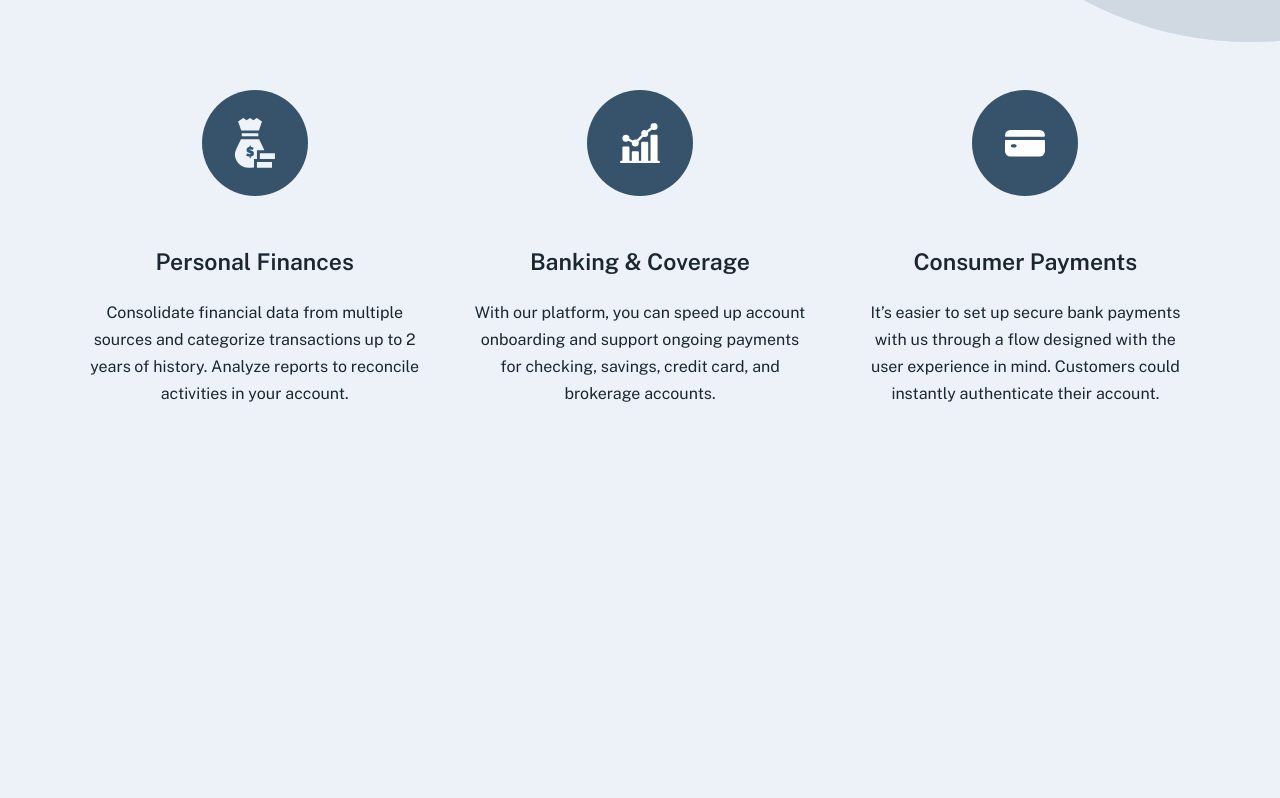
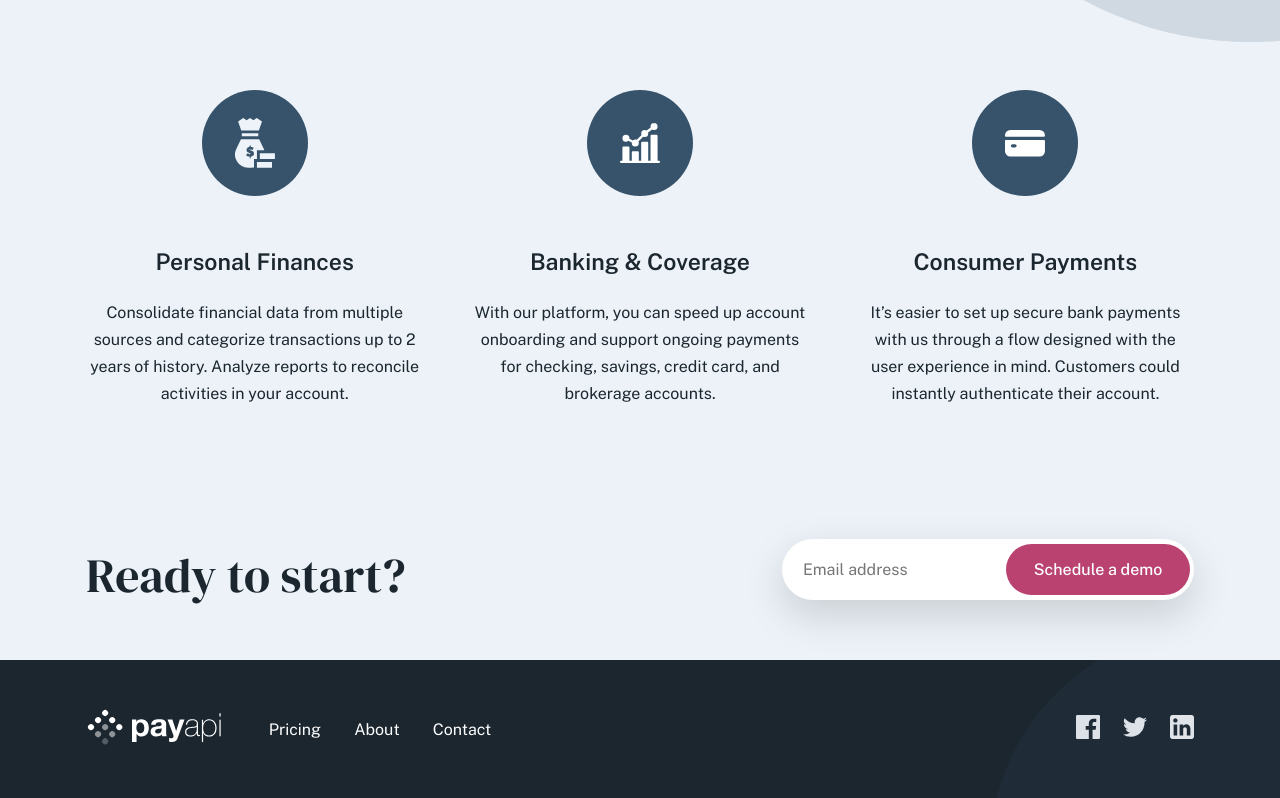
Before and after one commit to kamzzi/PayAPI, a website built with Vite: page index.html in a window 1280 px wide. Shown: the part 2540-3338 px from the top of the page. Before the commit the page ends 3079 px from the top, so only its background shows below. Built offline with nearby package versions, Linux system fonts and the light colour scheme.

Commit message:
CTA,Footer
Add a CTA,footer styling with structure.
Work with accesibility and responsivity.

```diff
--- a/index.html
+++ b/index.html
@@ -102,6 +102,7 @@
           class="header__decoration"
         />
       </header>
+      <main>
         <section class="section-intro">
           <div class="wrapper wrapper--intro">
             <div class="intro">
@@ -171,8 +172,8 @@
                 <div class="z-pattern__content">
                   <h2 class="heading__secondary">Easy to implement</h2>
                   <p class="paragraph">
-                  Our API comes with just a few lines of code. You’ll be up and
-                  running in no time. We built our documentation page to
+                    Our API comes with just a few lines of code. You’ll be up
+                    and running in no time. We built our documentation page to
                     integrate payments functionality with ease.
                   </p>
                 </div>
@@ -210,9 +211,9 @@
                 />
                 <h3 class="feature__title">Personal Finances</h3>
                 <p class="paragraph">
-                Consolidate financial data from multiple sources and categorize
-                transactions up to 2 years of history. Analyze reports to
-                reconcile activities in your account.
+                  Consolidate financial data from multiple sources and
+                  categorize transactions up to 2 years of history. Analyze
+                  reports to reconcile activities in your account.
                 </p>
               </div>
               <div class="feature">
@@ -224,8 +225,8 @@
                 <h3 class="feature__title">Banking & Coverage</h3>
                 <p class="paragraph">
                   With our platform, you can speed up account onboarding and
-                support ongoing payments for checking, savings, credit card, and
-                brokerage accounts.
+                  support ongoing payments for checking, savings, credit card,
+                  and brokerage accounts.
                 </p>
               </div>
               <div class="feature">
@@ -237,13 +238,100 @@
                 <h3 class="feature__title">Consumer Payments</h3>
                 <p class="paragraph">
                   It’s easier to set up secure bank payments with us through a
-                flow designed with the user experience in mind. Customers could
-                instantly authenticate their account.
+                  flow designed with the user experience in mind. Customers
+                  could instantly authenticate their account.
                 </p>
               </div>
             </div>
           </div>
         </section>
+        <section class="section-cta">
+          <div class="wrapper">
+            <div class="cta">
+              <h2 class="heading__secondary">Ready to start?</h2>
+              <form class="newsletter">
+                <div class="newsletter__item">
+                  <input
+                    type="text"
+                    placeholder="Email address"
+                    class="newsletter__input"
+                  />
+                  <p class="form-error">&nbsp;</p>
+                </div>
+                <button class="btn btn--submit">Schedule a demo</button>
+              </form>
+            </div>
+          </div>
+        </section>
+      </main>
+      <footer class="footer">
+        <div class="wrapper">
+          <div class="footer__content">
+            <a href="./index.html" class="logo">
+              <img
+                src="./src/assets/images/shared/desktop/logo.svg"
+                alt="PayAPI"
+                class="logo__image"
+              />
+            </a>
+            <nav class="footer__nav">
+              <ul class="navigation__list">
+                <li class="navigation__item">
+                  <a href="./src/pages/pricing.html" class="link link--footer"
+                    >Pricing</a
+                  >
+                </li>
+                <li class="navigation__item">
+                  <a href="./src/pages/about.html" class="link link--footer"
+                    >About</a
+                  >
+                </li>
+                <li class="navigation__item">
+                  <a href="./src/pages/contact.html" class="link link--footer"
+                    >Contact</a
+                  >
+                </li>
+              </ul>
+            </nav>
+            <div class="footer__socials">
+              <ul class="socials">
+                <li class="socials__item">
+                  <a href="#" class="link socials__link" title="Facebook">
+                    <img
+                      src="./src/assets/images/shared/desktop/facebook.svg"
+                      alt="Facebook"
+                      class="socials__icon"
+                    />
+                  </a>
+                </li>
+                <li class="socials__item">
+                  <a href="#" class="link socials__link" title="Twitter">
+                    <img
+                      src="./src/assets/images/shared/desktop/twitter.svg"
+                      alt="Twitter"
+                      class="socials__icon"
+                    />
+                  </a>
+                </li>
+                <li class="socials__item">
+                  <a href="#" class="link socials__link" title="LinkedIn">
+                    <img
+                      src="./src/assets/images/shared/desktop/linkedin.svg"
+                      alt="LinkedIn"
+                      class="socials__icon"
+                    />
+                  </a>
+                </li>
+              </ul>
+            </div>
+          </div>
+        </div>
+        <img
+          src="./src/assets/images/shared/desktop/bg-pattern-circle.svg"
+          alt=""
+          class="footer__decoration"
+        />
+      </footer>
     </div>
     <script type="module" src="/src/main.ts"></script>
   </body>
--- a/src/style/components/atoms/_link.scss
+++ b/src/style/components/atoms/_link.scss
@@ -67,4 +67,15 @@
       background-color: var(--color-neutral);
     }
   }
+
+  &--footer {
+    &:link,
+    &:visited {
+      color: var(--color-neutral);
+    }
+
+    &:hover {
+      --color-neutral: #e6e6e6;
+    }
+  }
 }
--- /dev/null
+++ b/src/style/components/molecules/shared/_cta.scss
@@ -0,0 +1,25 @@
+@use "./../../../abstracts/variables" as *;
+@use "./../../../abstracts/mixins" as *;
+
+.section-cta {
+  padding: 3rem 0;
+}
+
+.cta {
+  display: flex;
+  align-items: center;
+  justify-content: space-between;
+
+  .heading__secondary {
+    color: var(--color-secondary);
+    margin-bottom: 0;
+
+    @include media(60rem) {
+      margin-bottom: 1.75rem;
+    }
+  }
+
+  @include media(60rem) {
+    flex-direction: column;
+  }
+}
--- /dev/null
+++ b/src/style/components/molecules/shared/_socials.scss
@@ -0,0 +1,8 @@
+@use "./../../../abstracts/variables" as *;
+
+.socials {
+  list-style-type: none;
+  display: flex;
+  align-items: center;
+  gap: var(--xl-fs);
+}
--- /dev/null
+++ b/src/style/layout/_footer.scss
@@ -0,0 +1,55 @@
+@use "./../abstracts/variables" as *;
+@use "./../abstracts/mixins" as *;
+
+.footer {
+  position: relative;
+  overflow: hidden;
+  padding: 3rem 0;
+  background-color: var(--color-secondary);
+
+  .logo__image {
+    filter: brightness(1000%);
+  }
+
+  &__nav {
+    @include media(71.25rem) {
+      margin-left: auto;
+    }
+
+    @include media(45rem) {
+      margin-left: 0;
+    }
+  }
+
+  &__content {
+    display: flex;
+    align-items: center;
+    gap: var(--5xl-fs);
+
+    @include media(45rem) {
+      flex-direction: column;
+      gap: var(--3xl-fs);
+    }
+  }
+
+  &__socials {
+    margin-left: auto;
+
+    @include media(45rem) {
+      margin-left: 0;
+    }
+  }
+
+  &__decoration {
+    position: absolute;
+    top: -2rem;
+    right: -10rem;
+    max-width: 450px;
+    @include media(45rem) {
+      top: 17rem;
+      right: 0;
+      max-width: 700px;
+      width: 100%;
+    }
+  }
+}
--- a/src/style/pages/_home.scss
+++ b/src/style/pages/_home.scss
@@ -14,5 +14,5 @@
 }
 
 .section-features {
-  padding: 3rem 0 6rem 0;
+  padding: 3rem 0;
 }
--- a/src/style/style.scss
+++ b/src/style/style.scss
@@ -5,6 +5,7 @@
 @use "./pages/home";
 
 @use "./layout/navigation" as *;
+@use "./layout/footer" as *;
 
 @use "./components/atoms/wrapper" as *;
 @use "./components/atoms/link" as *;
@@ -17,3 +18,5 @@
 
 @use "./components/molecules/shared/newsletter" as *;
 @use "./components/molecules/shared/companies" as *;
+@use "./components/molecules/shared/cta" as *;
+@use "./components/molecules/shared/socials" as *;
```
Lines whose indentation alone changed are shown as unchanged.
